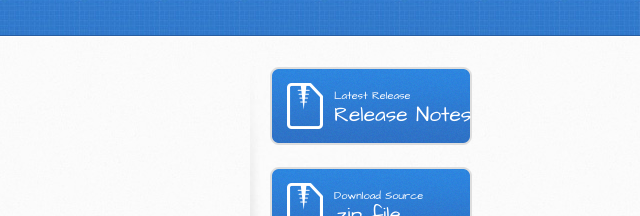
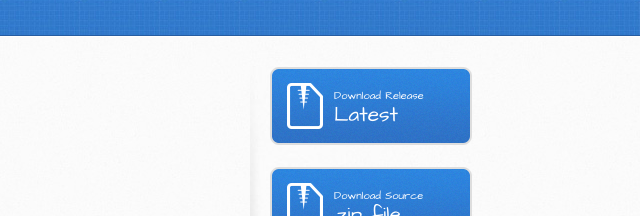
Before and after one commit to nicholaschiasson/d00m3d, a plain HTML site: page index.html in a window 1280 px wide. Shown: the part 165-381 px from the top of the page, 640-1280 px from the left. Drawn offline with Linux system fonts and the light colour scheme.

Commit message:
Update index.html

```diff
--- a/index.html
+++ b/index.html
@@ -91,8 +91,8 @@
 
         <aside id="sidebar">
           <a href="https://github.com/Elephly/d00m3d/releases/latest" class="button">
-            <small>Latest Release</small>
-            Release Notes
+            <small>Download Release</small>
+            Latest
           </a>
           <a href="https://github.com/Elephly/d00m3d/zipball/master" class="button">
             <small>Download Source</small>
```
